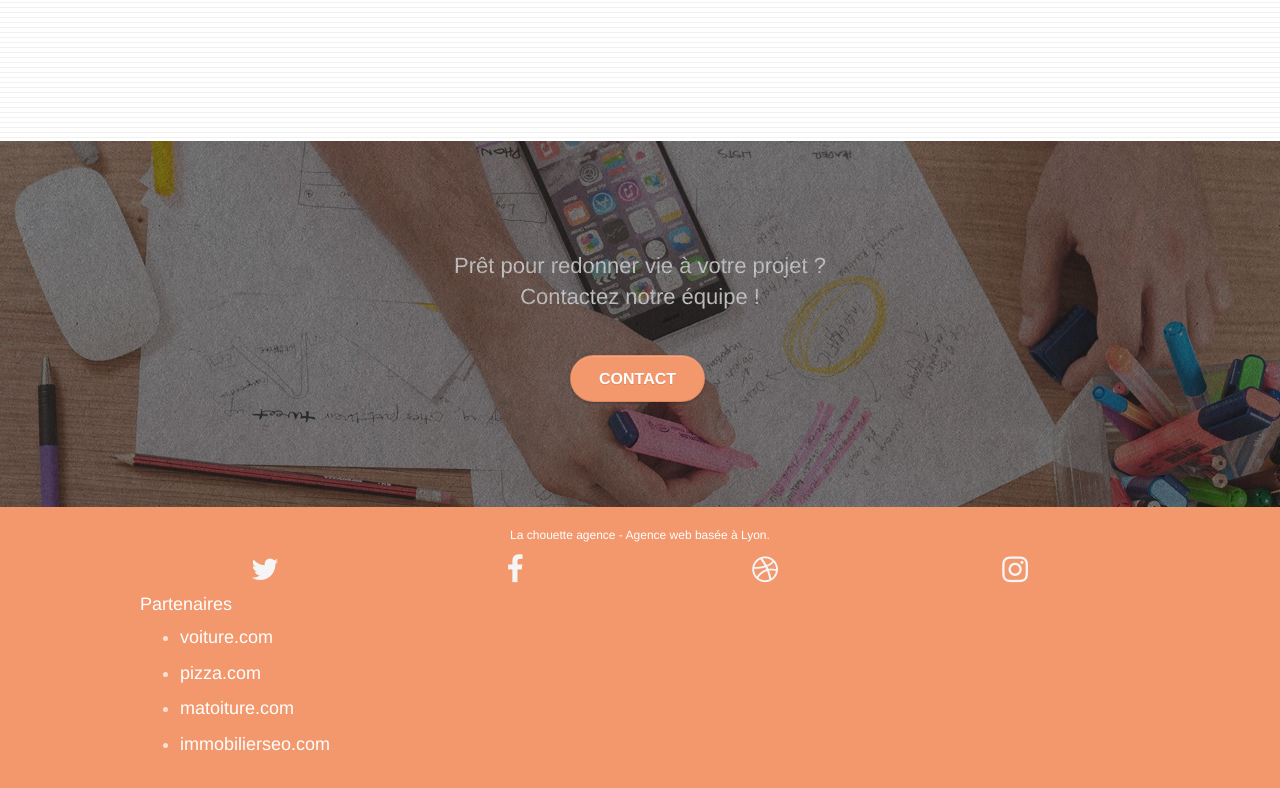
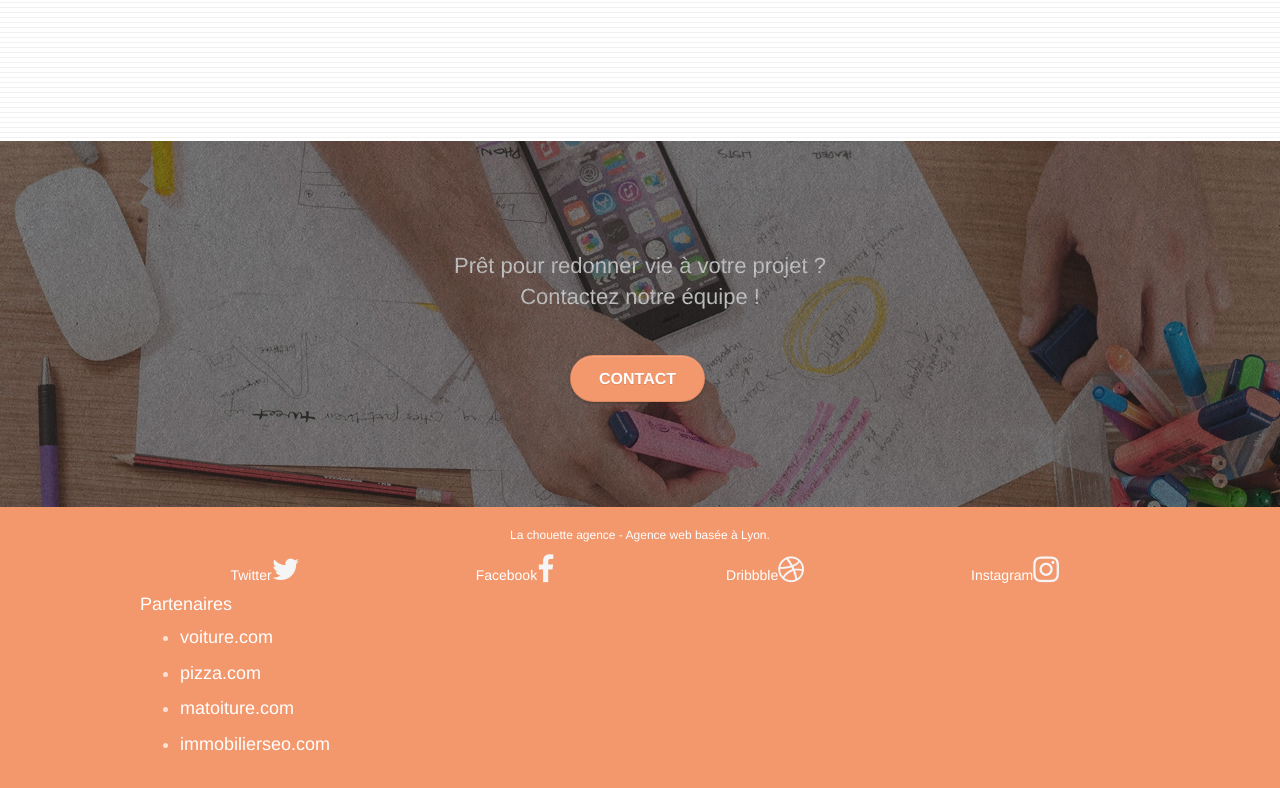
Before and after one commit to zanvel/projet_4_after, a plain HTML site: page index.html in a window 1280 px wide. Shown: the part 2905-3693 px from the top of the page. Drawn offline with Linux system fonts and the light colour scheme; some packages are replaced by stand-ins of ours; a script that the page names is missing.

Commit message:
update 3

```diff
--- a/index.html
+++ b/index.html
@@ -228,22 +228,22 @@
 					<div class="row row-no-gutters social">
 						<div class="col-sm-3">
 							<div class="text-center">
-								<a class="twitter" href="index.html"><span class="fa fa-twitter icon-md"></span></a>
+								<a class="twitter" href="index.html">Twitter<span class="fa fa-twitter icon-md"></span></a>
 							</div>
 						</div>
 						<div class="col-sm-3">
 							<div class="text-center">
-								<a class="facebook" href="index.html"><span class="fa fa-facebook icon-md"></span></a>
+								<a class="facebook" href="index.html">Facebook<span class="fa fa-facebook icon-md"></span></a>
 							</div>
 						</div>
 						<div class="col-sm-3">
 							<div class="text-center">
-								<a class="dribbble" href="index.html"><span class="fa fa-dribbble icon-md"></span></a>
+								<a class="dribbble" href="index.html">Dribbble<span class="fa fa-dribbble icon-md"></span></a>
 							</div>
 						</div>
 						<div class="col-sm-3">
 							<div class="text-center">
-								<a class="instagram" href="index.html"><span class="fa fa-instagram icon-md"></span></a>
+								<a class="instagram" href="index.html">Instagram<span class="fa fa-instagram icon-md"></span></a>
 							</div>
 						</div>
 					<div class="row">
```
